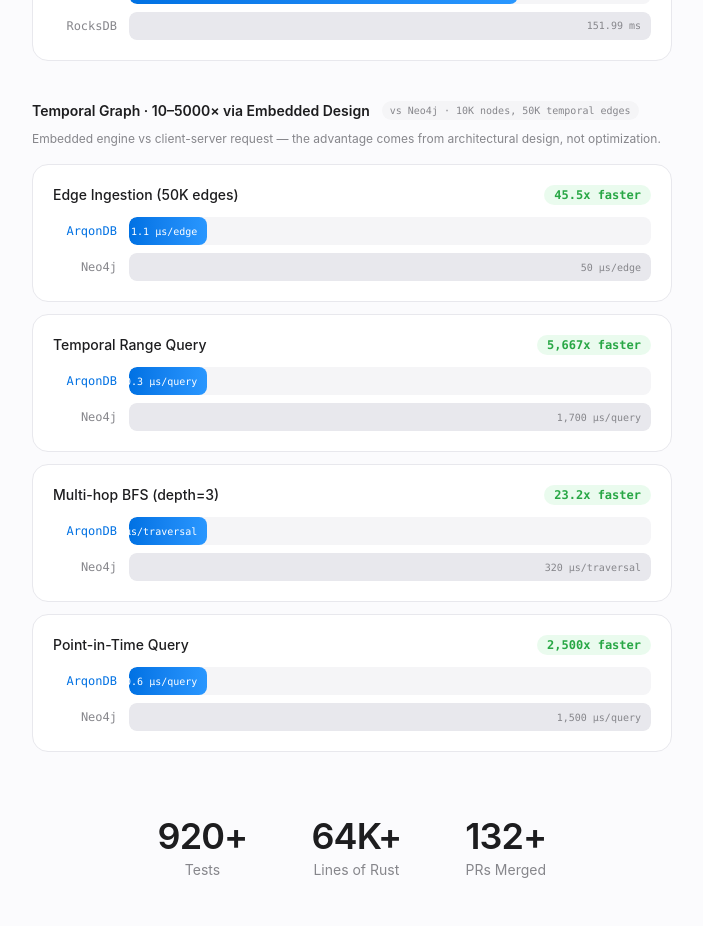
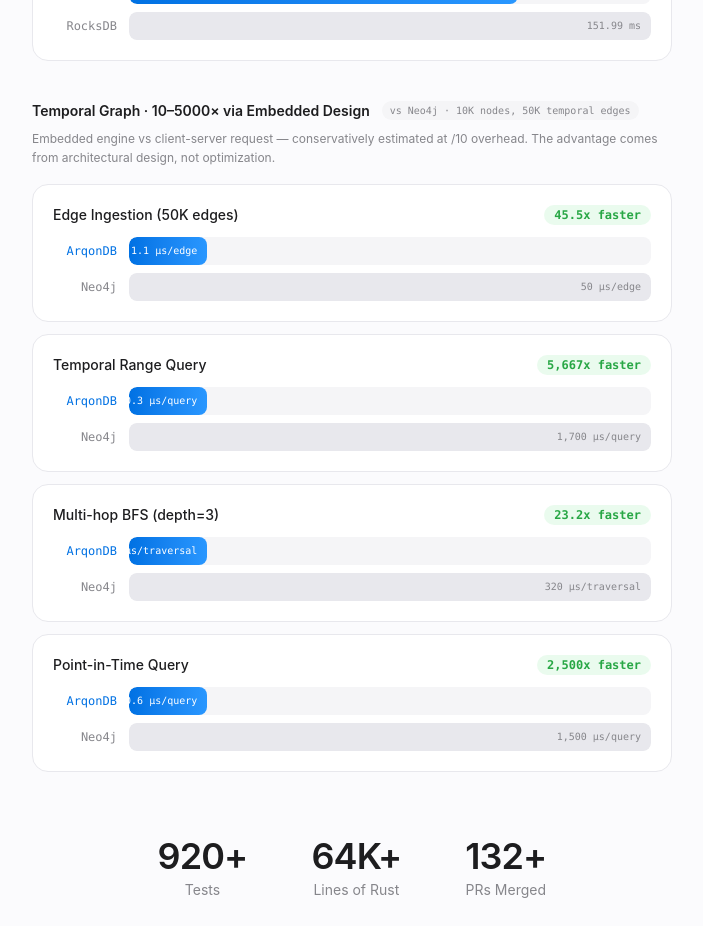
Before and after one commit to AlbericByte/ArqonWeb, a React (Vite) app: page / in a window 1280 px wide. Shown: the part 5100-6026 px from the top of the page, without its empty margins (288-991 px from the left). Built offline with nearby package versions, Linux system fonts and the light colour scheme.

Commit message:
add conservative /10 overhead estimate to graph benchmark description

```diff
--- a/src/components/Performance.tsx
+++ b/src/components/Performance.tsx
@@ -169,7 +169,7 @@
               <span className="text-[10px] text-text-light font-mono px-2 py-0.5 rounded-full bg-surface-light">vs Neo4j · 10K nodes, 50K temporal edges</span>
             </div>
             <p className="text-xs text-text-light mb-4 -mt-2 leading-relaxed">
-              Embedded engine vs client-server request — the advantage comes from architectural design, not optimization.
+              Embedded engine vs client-server request — conservatively estimated at /10 overhead. The advantage comes from architectural design, not optimization.
             </p>
             <div className="space-y-3">
               {graphBenchmarks.map((b) => <BenchmarkBar key={b.label} b={b} competitorName="Neo4j" />)}
```
